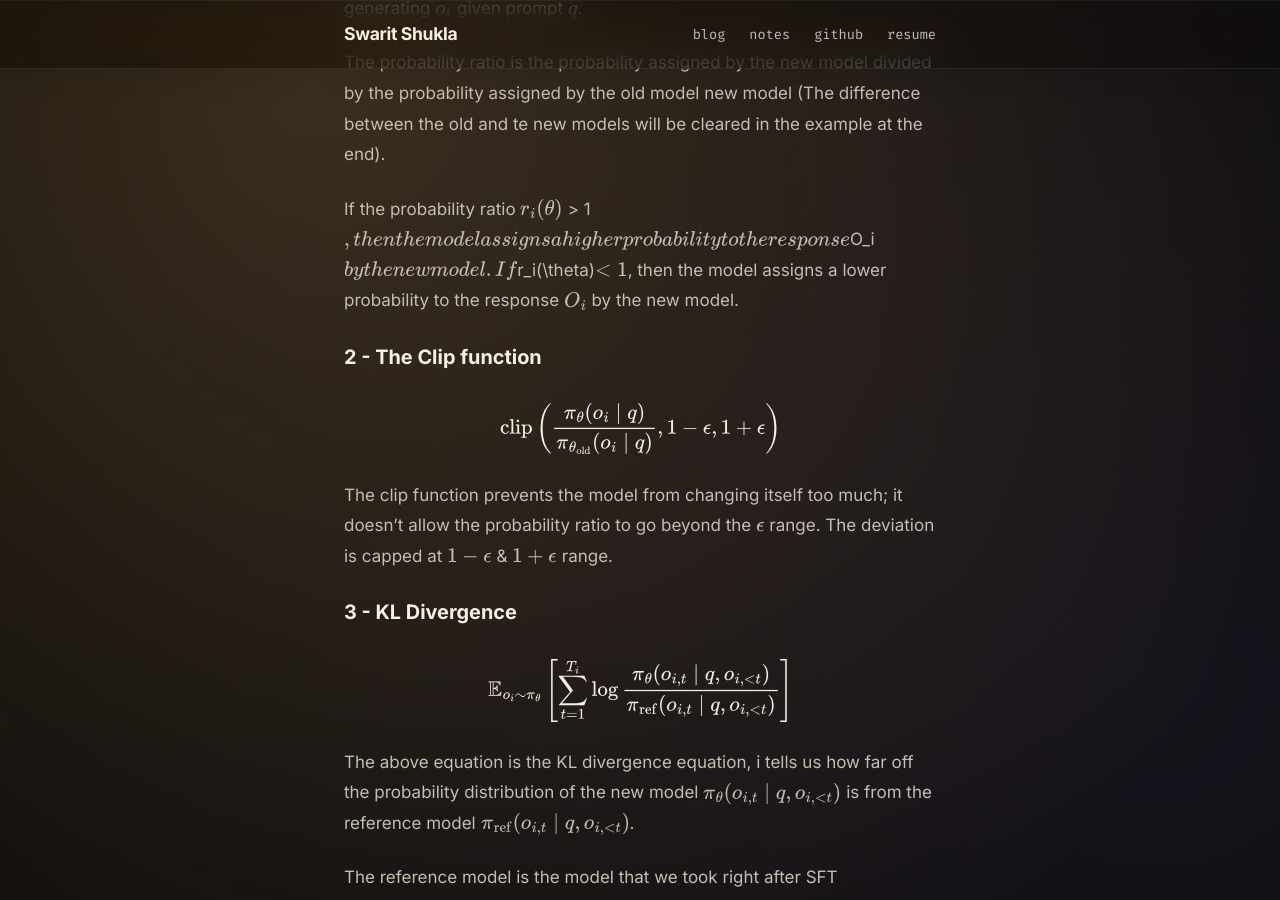
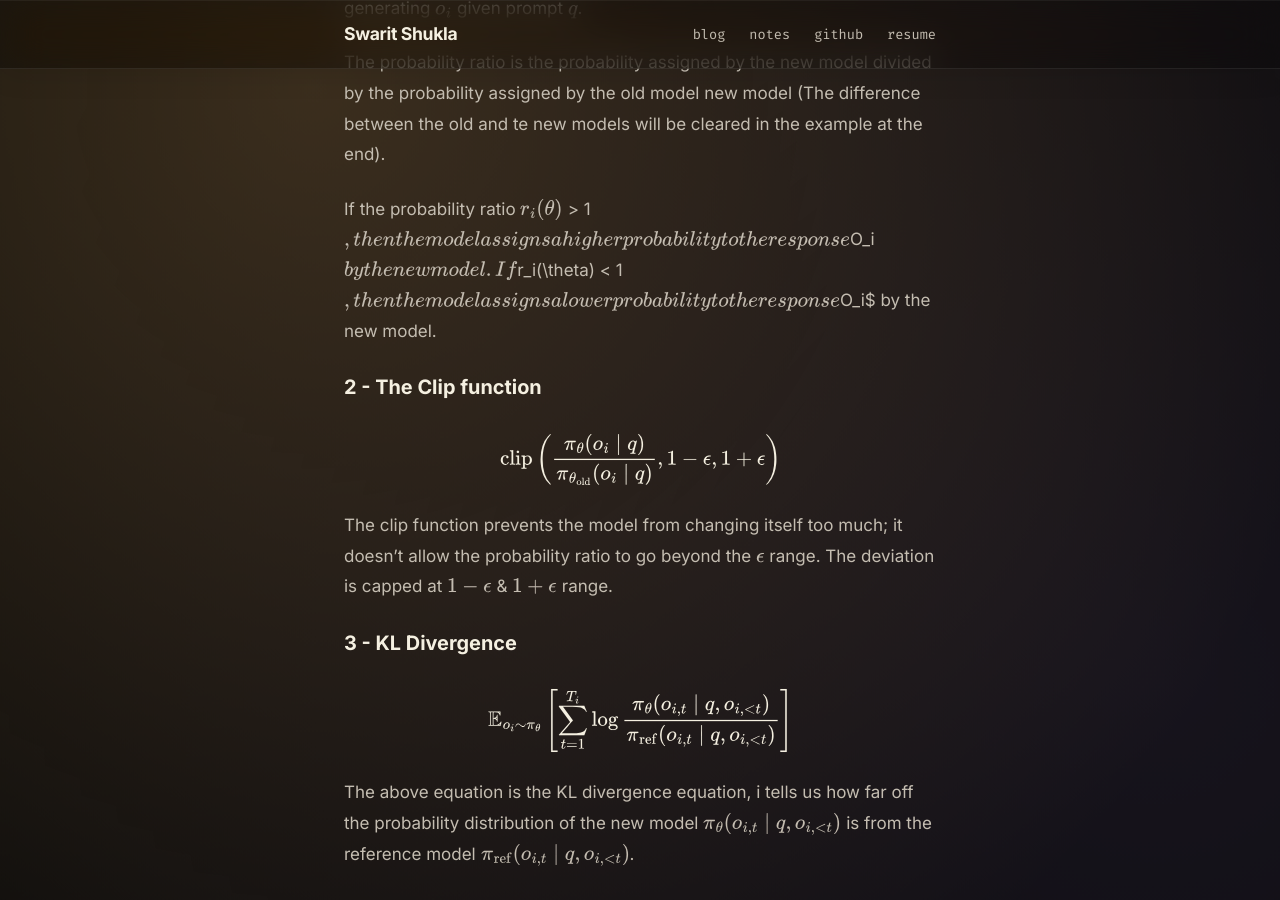
Before and after one commit to SWARITSHUKLA/SWARITSHUKLA.github.io, a Jekyll site: the page built from _posts/2026-09-20-GRPO:-How-Language-Models-Learn-to-Reason.md, in a window 1280 px wide and 900 px high, scrolled down 2744 px. Built offline with Jekyll 4.4.1, drawn with Linux system fonts in a browser that asks for light colours.

```diff
--- a/_posts/2026-09-20-GRPO:-How-Language-Models-Learn-to-Reason.md
+++ b/_posts/2026-09-20-GRPO:-How-Language-Models-Learn-to-Reason.md
@@ -89,7 +89,7 @@ Represents the probability that the current model assigns to generating $o_i$ gi
 
 The probability ratio is the probability assigned by the new model divided by the probability assigned by the old model new model (The difference between the old and te new models will be cleared in the example at the end).
 
-If the probability ratio $r_i(\theta)$ > 1$, then the model assigns a higher probability to the response $O_i$ by the new model. If $r_i(\theta)$ < 1$, then the model assigns a lower probability to the response $O_i$ by the new model.
+If the probability ratio $r_i(\theta)$ > 1$, then the model assigns a higher probability to the response $O_i$ by the new model. If $r_i(\theta) < 1$, then the model assigns a lower probability to the response $O_i$ by the new model.
 
 ### 2 - The Clip function
 
```
